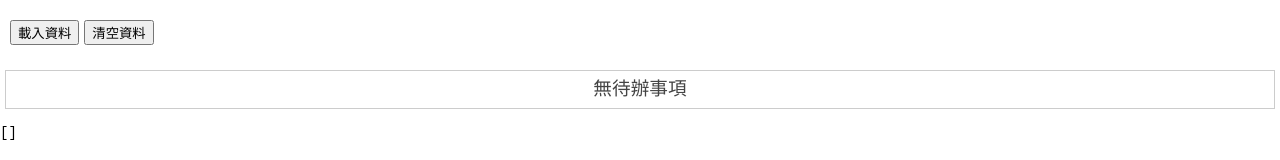
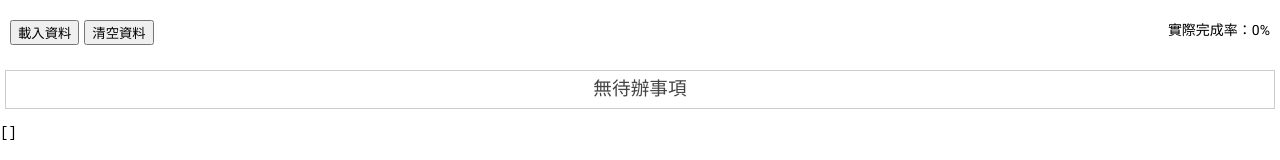
Before and after one commit to Oliver721003/angular-todo-project, an Angular app: page / in a window 1280 px wide. Shown: the top 160 px of the page. Built offline with nearby package versions, Linux system fonts and the light colour scheme.

Commit message:
feat: 管道 - 利用 DecimalPipe 實作實際完成率資訊顯示

```diff
--- a/src/app/app.component.css
+++ b/src/app/app.component.css
@@ -1,5 +1,7 @@
 div {
   padding: 20px 10px;
+  display: flex;
+  justify-content: space-between;
 }
 
 div button {
--- a/src/app/app.component.html
+++ b/src/app/app.component.html
@@ -1,6 +1,9 @@
 <div>
-  <button type="button" (click)="onLoad()">載入資料</button>
-  <button type="button" (click)="onClear()">清空資料</button>
+  <span>
+    <button type="button" (click)="onLoad()">載入資料</button>
+    <button type="button" (click)="onClear()">清空資料</button>
+  </span>
+  <span>實際完成率：{{ completeRate | number: '1.0-2' }}%</span>
 </div>
 <app-task-list [tasks]="tasks"></app-task-list>
 <pre>{{ tasks | json }}</pre>
--- a/src/app/app.component.ts
+++ b/src/app/app.component.ts
@@ -12,6 +12,11 @@ export class AppComponent implements OnInit {
   tasks: Task[] = [];
 
   // selectedTask: Task;
+
+  get completeRate(): number {
+    const completeCount = this.tasks.filter((task) => task.state === TaskState.Finish).length;
+    return (completeCount / this.tasks.length || 0) * 100;
+  }
 
   ngOnInit(): void {
     // this.onSelectTask(0);
```
